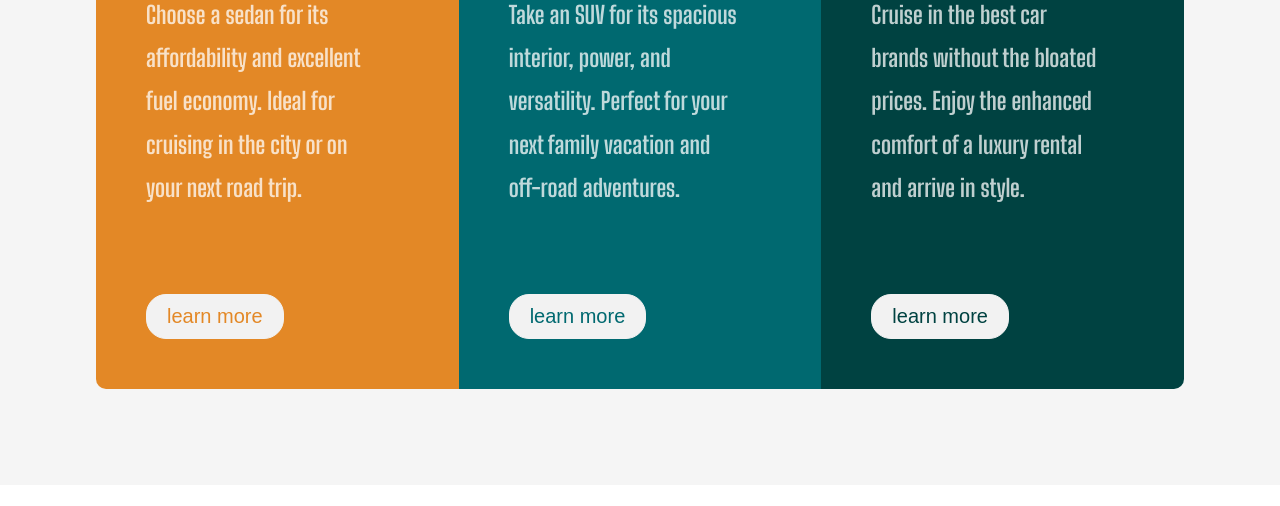
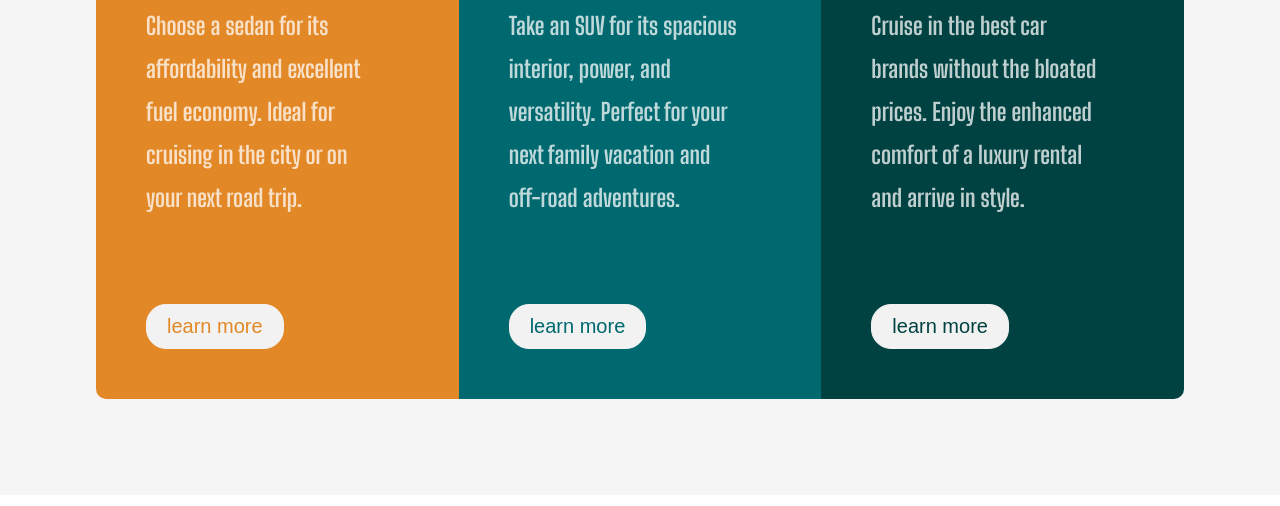
Before and after one commit to olahasan/Frontend-Mentor-very-easy-3-column-preview-card-component, a plain HTML site: page index.html in a window 1280 px wide. Shown: the part 294-800 px from the top of the page. Drawn offline with Linux system fonts and the light colour scheme; a web font is replaced by a local one.

```diff
--- a/css/main.css
+++ b/css/main.css
@@ -13,6 +13,11 @@
 body {
   font-family: "Lexend Deca", sans-serif;
   font-family: "Big Shoulders Display", cursive;
+  /* // */
+  display: flex;
+  justify-content: center;
+  align-items: center;
+  height: 100vh;
 }
 
 .big-box {
```
